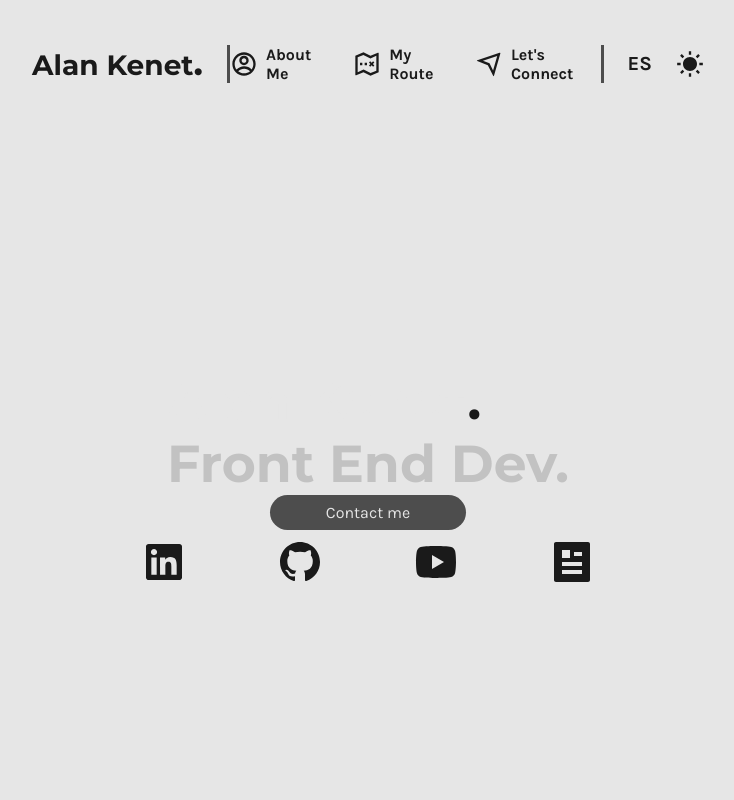
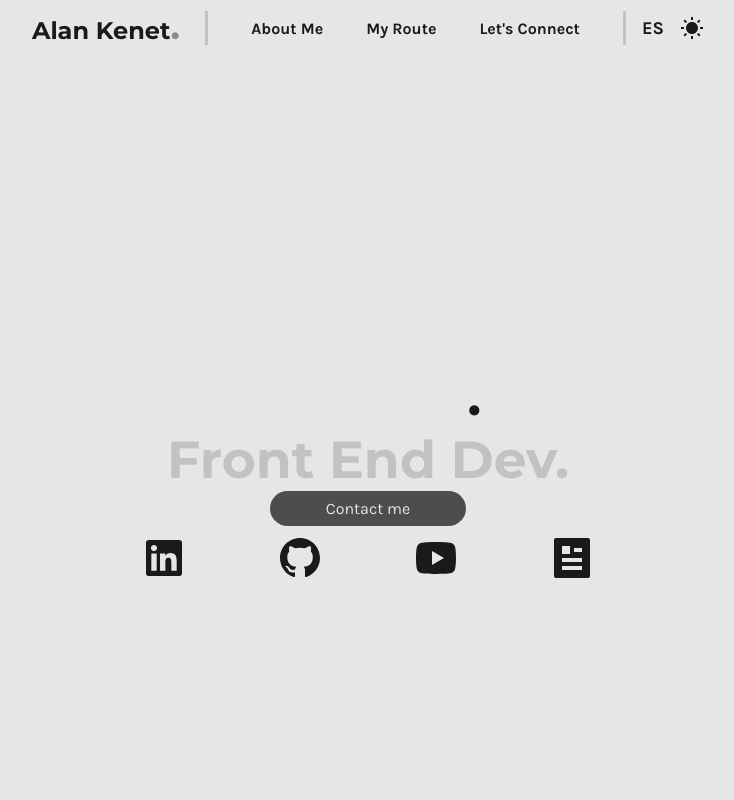
Before and after one commit to AlanKenet/react-portfolio, a React (Vite) app: page / in a window 1280 px wide. Shown: the top 800 px of the page, without its empty margins (272-1006 px from the left). Built offline with nearby package versions, Linux system fonts and the light colour scheme.

Commit message:
Nav bar stage finished.

```diff
--- a/src/components/bar/BarPiece.jsx
+++ b/src/components/bar/BarPiece.jsx
@@ -1,13 +1,6 @@
-import { Icon } from '@/components/Icon'
-
-export function BarPiece ({ children, icon }) {
-  const iconSize = '1.75rem'
+export function BarPiece ({ children }) {
   return (
     <li>
-      <Icon
-        iconID={icon}
-        size={iconSize}
-      />
       <span>{children}</span>
     </li>
   )
--- a/src/components/bar/BarRepertory.jsx
+++ b/src/components/bar/BarRepertory.jsx
@@ -6,8 +6,8 @@ export function BarRepertory ({ className }) {
   return (
     <ul className={className}>
       {
-          BAR_ELEMENTS.map(({ id, title, icon }) => (
-            <BarPiece key={id} icon={icon}>
+          BAR_ELEMENTS.map(({ id, title }) => (
+            <BarPiece key={id}>
               {title}
             </BarPiece>
           ))
--- a/src/components/bar/BarTitle.jsx
+++ b/src/components/bar/BarTitle.jsx
@@ -4,7 +4,7 @@ export function BarTitle ({ className }) {
       <a href='#home'>
         <h1>
           Alan Kenet
-          <span className='text-base'>.</span>
+          <span className='text-neutro'>.</span>
         </h1>
       </a>
     </header>
--- a/src/components/bar/Navbar.jsx
+++ b/src/components/bar/Navbar.jsx
@@ -6,10 +6,12 @@ import './styles/Navbar.css'
 
 export function Navbar () {
   return (
-    <nav className='navbar'>
-      <BarTitle className='navbar-title' />
-      <BarRepertory className='navbar-list' />
-      <BarConfigs className='navbar-configs' />
-    </nav>
+    <header className='header'>
+      <nav className='navbar'>
+        <BarTitle className='navbar-title' />
+        <BarRepertory className='navbar-list' />
+        <BarConfigs className='navbar-configs' />
+      </nav>
+    </header>
   )
 }
--- a/src/components/bar/SwitchLenguage.jsx
+++ b/src/components/bar/SwitchLenguage.jsx
@@ -1,4 +1,4 @@
-export function SwitchLenguage ({ light = true }) {
+export function SwitchLenguage () {
   return (
     <li>
       <span className='text-w700'>ES</span>
--- a/src/components/bar/SwitchLight.jsx
+++ b/src/components/bar/SwitchLight.jsx
@@ -2,7 +2,7 @@ import { Icon } from '@/components/Icon'
 
 export function SwitchLight ({ light = true }) {
   const icon = 'icon-sun-fill'
-  const iconSize = '1.75rem'
+  const iconSize = '1.5rem'
 
   return (
     <li>
--- a/src/components/bar/styles/Navbar.css
+++ b/src/components/bar/styles/Navbar.css
@@ -1,46 +1,46 @@
 :root{
-  --nav-height: 4rem;
-  --nav-margin-top: 2rem;
-  --nav-total-height: calc(var(--nav-height) + var(--nav-margin-top));
-  --nav-max-width: var(--app-max-width);
-  --nav-min-width: var(--app-min-width);
+  --nav-height: 3.5rem;
+}
+
+.header{
+  width: 100%;
+  position: fixed;
+  z-index: 1001;
+  display: flex;
+  justify-content: center;
+  background-color: var(--white);
 }
 
 .navbar{
-  position: fixed;
-  z-index: 1001;
+  height: var(--nav-height);
+  width: 100%;
+  min-width: var(--app-min-width);
+  max-width: var(--app-max-width);
+  padding: 0 1.5rem;
   display: flex;
   flex-direction: row;
   align-items: center;
   justify-content: center;
-  height: var(--nav-height);
-  min-width: var(--nav-min-width);
-  width: 100%;
-  max-width: var(--nav-max-width);
-  padding: 0 1.5rem;
-  margin-top: var(--nav-margin-top);
-  border-radius: 0.75rem;
-  background-color: var(--deepshadow);
-  color: inherit;
 }
 
 .navbar-title{
+  width: 17.125rem;
+  height: 60%;
   display: flex;
   flex-direction: column;
   justify-content: center;
-  align-items: center;
-  height: 60%;
-  padding-right: 1.5rem;
-  border-right: 3px solid var(--shadow);
+  align-items: baseline;
+  padding-right: 1rem;
+  border-right: 3px solid var(--light);
 }
 
 .navbar-title h1{
-  width: 10.69rem;
+  width: 100%;
+  font-size: 1.5rem;
   font-family: 'Montserrat';
-  font-size: 1.75rem;
   font-weight: 700;
   line-height: 1.25rem;
-  color: var(--highlight);
+  color: var(--black);
 }
 
 .navbar-title h1 span{
@@ -48,32 +48,29 @@
 }
 
 .navbar-list{
+  width: 100%;
   display: flex;
   flex-direction: row;
-  justify-content: center;
+  justify-content: space-evenly;
   align-items: center;
-  width: 100%;
-  gap: 1.5rem;
   list-style: none;
   font-weight: 700;
 }
 
 .navbar-list li{
-  display: flex;
-  align-items: center;
-  justify-content: center;
-  gap: 0.5rem;
   font-size: 1rem;
+  color: var(--black);
 }
 
 .navbar-configs{
+  height: 60%;
+  padding-left: 1rem;
   display: flex;
   flex-direction: row;
+  justify-content: space-around;
   align-items: center;
-  height: 60%;
-  padding-left: 1.5rem;
-  border-left: 3px solid var(--shadow);
-  gap: 1.5rem;
+  gap: 1rem;
+  border-left: 3px solid var(--light);
   list-style: none;
 }
 
@@ -81,5 +78,5 @@
   display: flex;
   align-items: center;
   justify-content: center;
-  font-size: 1.25rem;
+  font-size: 1.125rem;
 }
```
